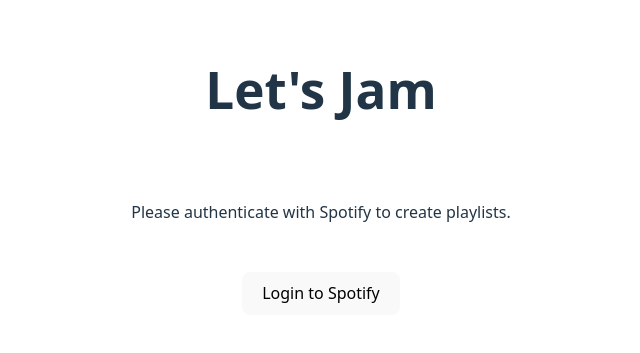
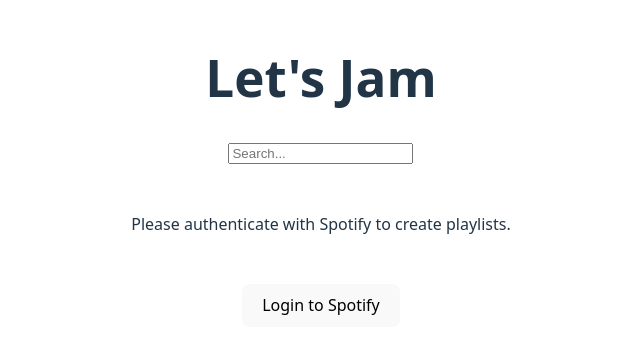
Before and after one commit to Greeeif/Jamming, a React (Vite) app: page / in a window 1280 px wide. Shown: the part 229-582 px from the top of the page, without its empty margins (319-959 px from the left). Built offline with nearby package versions, Linux system fonts and the light colour scheme.

Commit message:
added search bar with no functioanlity

```diff
--- a/src/App.jsx
+++ b/src/App.jsx
@@ -6,6 +6,7 @@
 import SpotifyCallback from './SpotifyCallback'
 import Playlist from './Playlist'
 import UserPlaylists from './UserPlaylists'
+import SearchBar from './SearchBar'
 
 function App() {
   const urlParams = new URLSearchParams(window.location.search);
@@ -63,7 +64,7 @@
           Logout
         </button>
       )}
-
+      <SearchBar></SearchBar>
       <div className="card">
         {/* Show form and playlist component only if authenticated */}
         {isAuthenticated ? (
--- a/src/SearchBar.jsx
+++ b/src/SearchBar.jsx
@@ -0,0 +1,18 @@
+import React, { useState } from "react";
+
+const SearchBar = ({ userInput }) => { //need the {} for props destructing
+    const [search, setSearch] = useState(''); // usestate to creaet state variable
+
+    return (
+        <div>
+            <input
+                type="text"
+                value={search} //displays the current search
+                onChange={(e) => setSearch(e.target.value)} //updates whenever the text changes
+                placeholder="Search..."
+            />
+        </div>
+    );
+};
+
+export default SearchBar;
```
